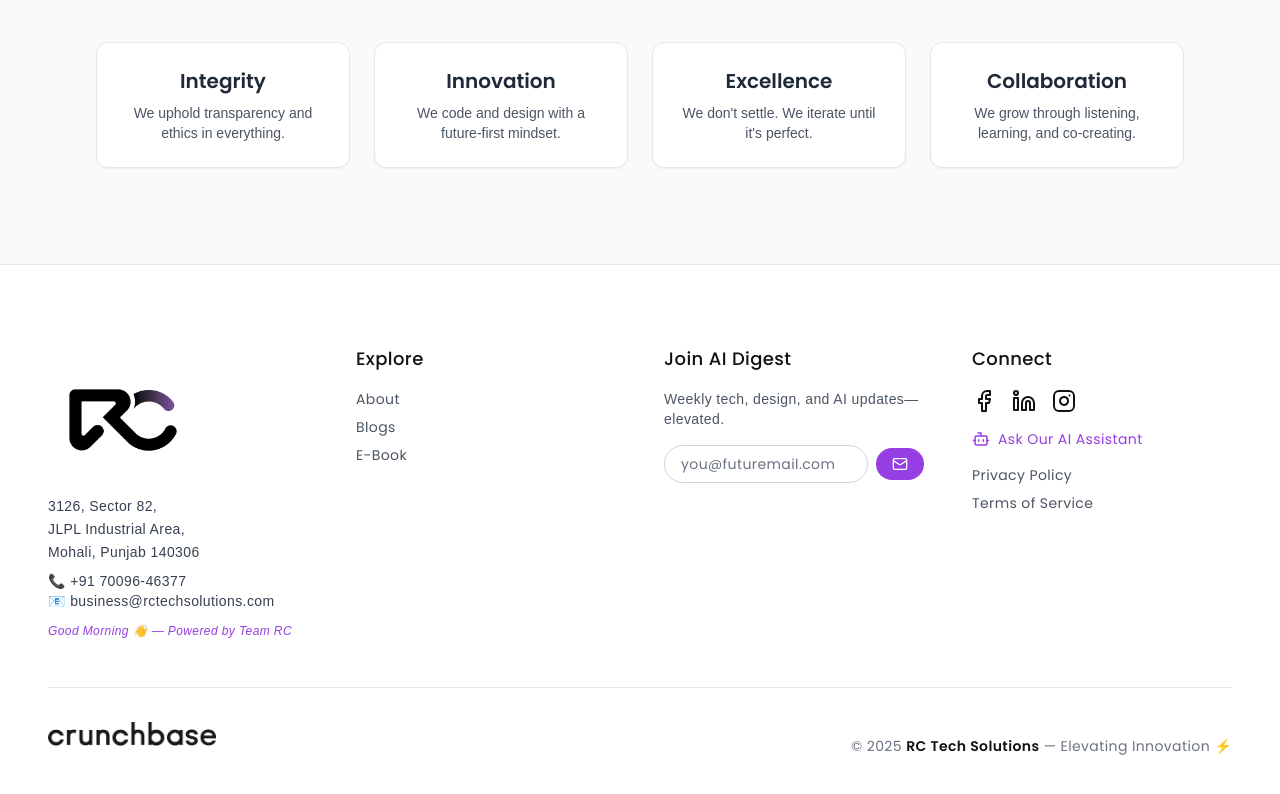
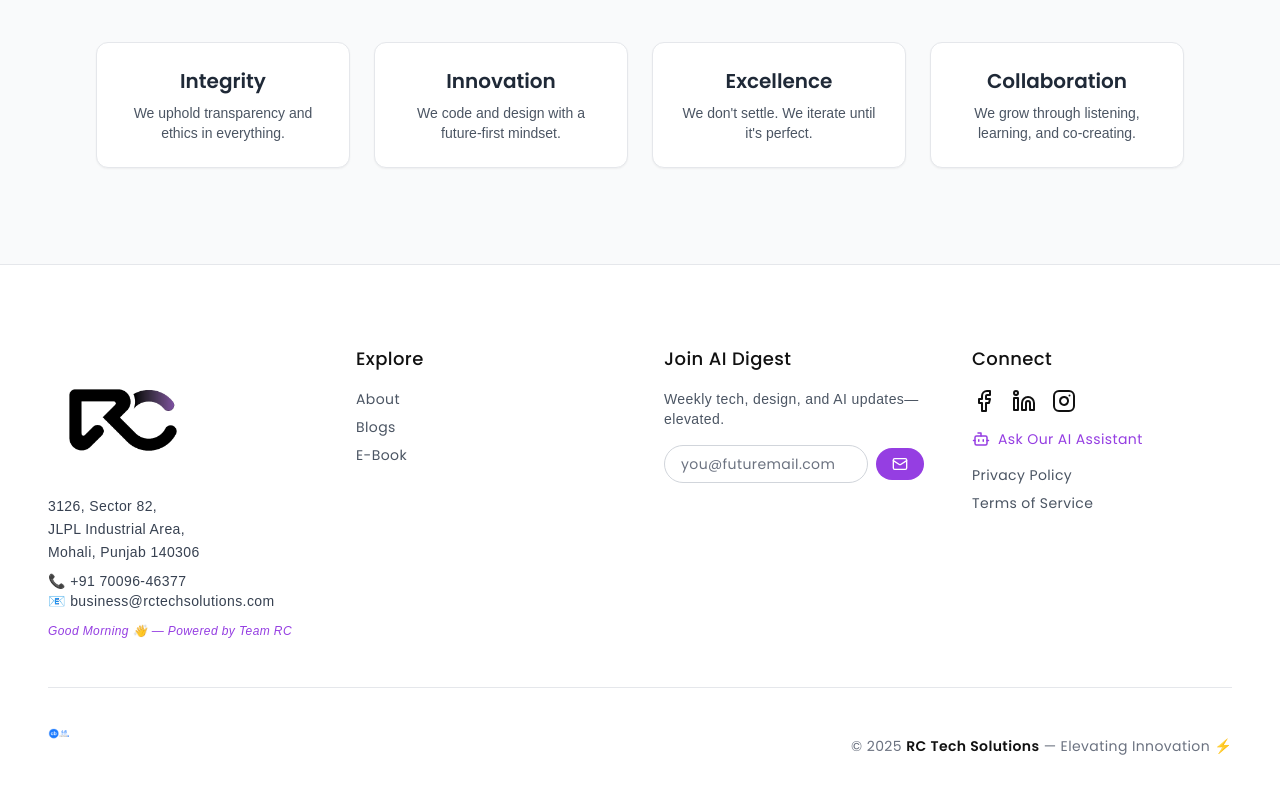
Before and after one commit to rahul2271/newweb, a Next.js app: page /about in a window 1280 px wide. Shown: the part 1980-2774 px from the top of the page. Built offline with nearby package versions, Linux system fonts and the light colour scheme.

Commit message:
Update Footer.js

```diff
--- a/app/components/Footer.js
+++ b/app/components/Footer.js
@@ -147,7 +147,7 @@ export default function Footer() {
   rel="noopener noreferrer"
 >
   <img
-    src="/crunchbase verified.png"
+    src="/crush verified.png"
     alt="Crunchbase Verified"
     className="h-6 w-auto opacity-90 hover:opacity-100 transition"
   />
```
